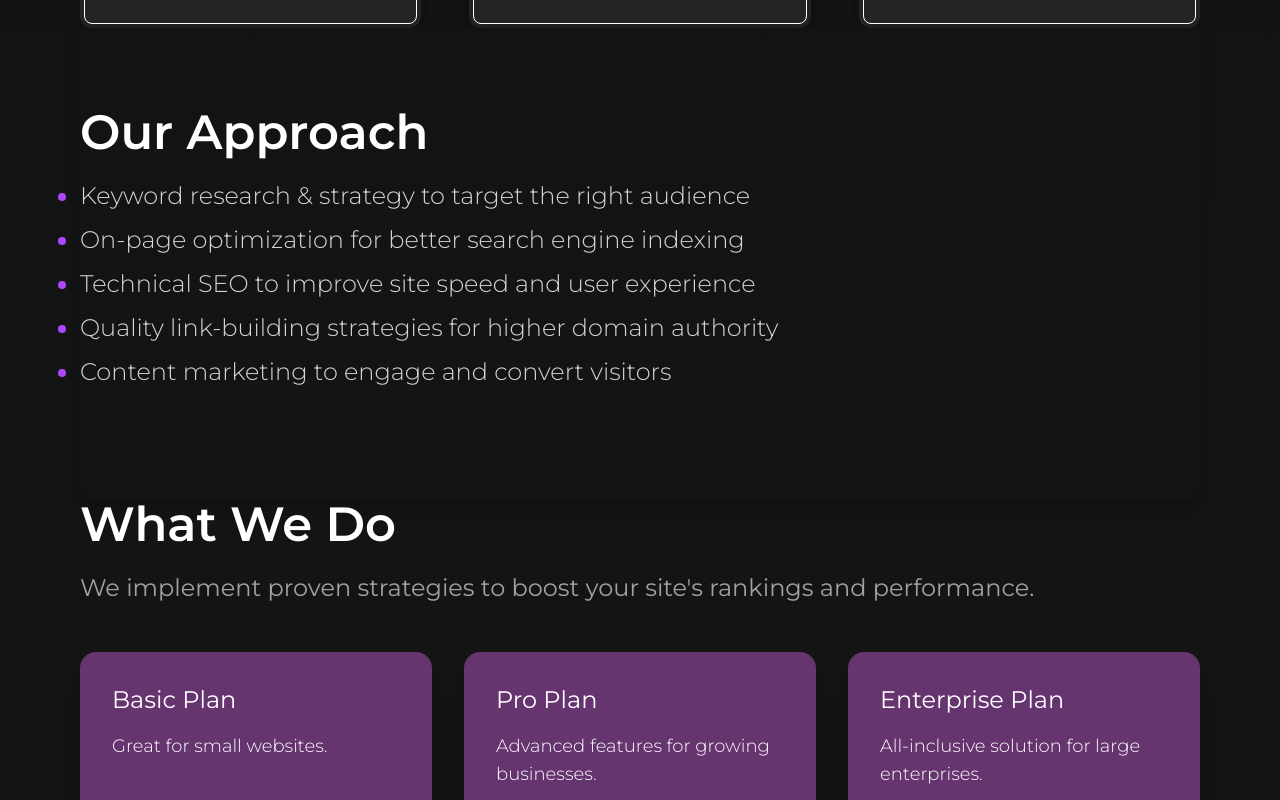
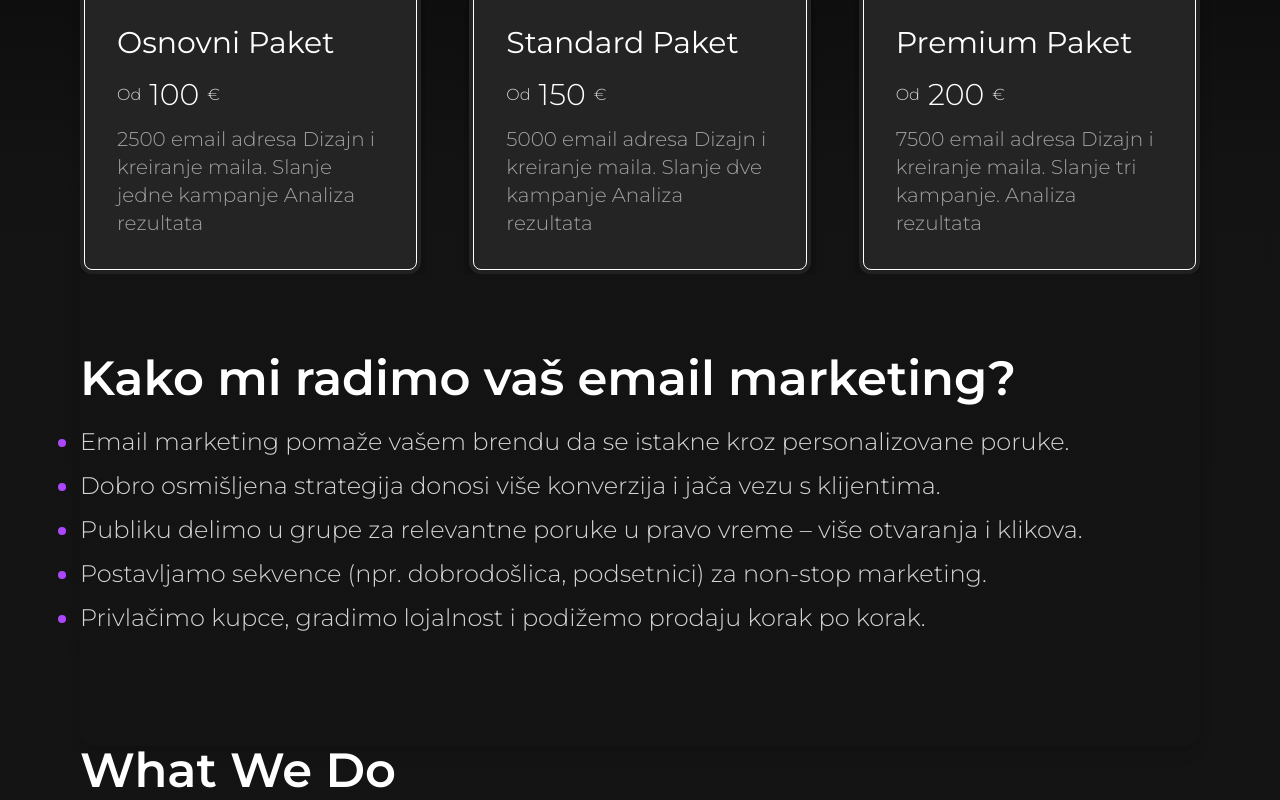
Before and after one commit to MajorskiMajda/BlackBoxEng, a Next.js app: page /email-marketing in a window 1280 px wide. Shown: the part 1200-2000 px from the top of the page. Built offline with nearby package versions, Linux system fonts and the light colour scheme.

Commit message:
ubacen kontent

```diff
--- a/src/app/data/email.json
+++ b/src/app/data/email.json
@@ -1,48 +1,48 @@
 {
     "cardContents": [
       {
-        "title": "f you",
-        "content": "This is the basic plan with essential features.",
-        "price": "99"
+        "title": "Osnovni Paket ",
+        "content": "2500 email adresa Dizajn i kreiranje maila. Slanje jedne kampanje Analiza rezultata",
+        "price": "100"
       },
       {
-        "title": "Pro Plan",
-        "content": "The pro plan includes premium features.",
-         "price": "99"
+        "title": "Standard Paket ",
+        "content": "5000 email adresa Dizajn i kreiranje maila. Slanje dve kampanje Analiza rezultata",
+         "price": "150"
       },
       {
-        "title": "Enterprise Plan",
-        "content": "The enterprise plan is for large-scale use.",
-        "price": "99"
+        "title": "Premium Paket ",
+        "content": "7500 email adresa Dizajn i kreiranje maila. Slanje tri kampanje. Analiza rezultata",
+        "price": "200"
       }
     ],
     "keyContent": [
       {
-        "title": "Basic Plan",
-        "content": "Great for small websites."
+        "title": "Postavljamo automatske sekvence",
+        "content": "Od „dobrodošli“ mejlova, preko podsetnika za napuštene korpe, do specijalnih ponuda. Vaš marketing radi non-stop, čak i dok vi spavate."
       },
       {
-        "title": "Pro Plan",
-        "content": "Advanced features for growing businesses."
+        "title": "Praćenje i unapređenje",
+        "content": "Sve merimo – koliko ljudi otvori mejl, klikne, kupi, ili se odjavi. Svake nedelje dobijate izveštaj s brojkama i našim predlozima kako da bude još bolje."
       },
       {
-        "title": "Enterprise Plan",
-        "content": "All-inclusive solution for large enterprises."
+        "title": "Segmentacija i lični pristup",
+        "content": "Znamo da nisu svi vaši klijenti isti. Zato delimo publiku na grupe i šaljemo poruke koje su im važne – baš onda kada im treba. Rezultat? Više otvaranja, više klikova, više prodaje."
       }
     ],
     "whatWeDoList": [
-      "Keyword research & strategy to target the right audience",
-      "On-page optimization for better search engine indexing",
-      "Technical SEO to improve site speed and user experience",
-      "Quality link-building strategies for higher domain authority",
-      "Content marketing to engage and convert visitors"
+      "Email marketing pomaže vašem brendu da se istakne kroz personalizovane poruke.",
+      "Dobro osmišljena strategija donosi više konverzija i jača vezu s klijentima.",
+      "Publiku delimo u grupe za relevantne poruke u pravo vreme – više otvaranja i klikova.",
+      "Postavljamo sekvence (npr. dobrodošlica, podsetnici) za non-stop marketing.",
+      "Privlačimo kupce, gradimo lojalnost i podižemo prodaju korak po korak."
     ],
     "howWeDo": {
-      "title": "How We Help Your Business aaaaaa",
-      "description": "SEO is critical for improving your visibility and driving organic traffic."
+      "title": "Zašto je email marketing važan za vaš biznis?",
+      "description": "U današnjem digitalnom svetu, gde su svi zatrpani informacijama, direktna i lična komunikacija s klijentima čini razliku između brenda koji se gubi u masi i onog koji ostavlja trag. Bez dobre strategije, email marketing može biti samo još jedan zanemaren alat. Ali kada se uradi kako treba – s pažljivo osmišljenim porukama, pravim tajmingom i jasnim ciljem – postaje vaš najjači saveznik za više prodaje, jaču povezanost s kupcima i veću prepoznatljivost."
     },
     "whatWeDo": {
-      "title": "Our Approach",
-      "description": "We implement proven strategies to boost your site's rankings and performance."
+      "title": "Kako mi radimo vaš email marketing?",
+      "description": "Ako nemate sistem za email marketing, mi ga pravimo od nule. Odabir platforme, povezivanje s vašim CRM-om ili sajtom – sve sredimo da radi kao sat. Kampanje koje pogađaju pravo u metu Svaka kampanja je prilagođena vašim klijentima. Ne šaljemo generičke poruke – kreiramo sadržaj koji privlači pažnju, budi interesovanje i vodi ka akciji. Segmentacija i lični pristup Znamo da nisu svi vaši klijenti isti. Zato delimo publiku na grupe i šaljemo poruke koje su im važne – baš onda kada im treba. Rezultat? Više otvaranja, više klikova, više prodaje. Automatizacija koja štedi vreme"
     }
   }
--- a/src/app/data/google.json
+++ b/src/app/data/google.json
@@ -1,48 +1,48 @@
 {
     "cardContents": [
       {
-        "title": "f you",
-        "content": "This is the basic plan with essential features.",
-        "price": "99"
+        "title": "Osnovni Paket",
+        "content": "Idealan je za one koji žele da započnu s Google reklamama. Uključuje 1 do 2 kampanje, uz 3 do 5 pažljivo osmišljenih oglasa. Ovaj paket podržava do 50 ključnih reči, što vam omogućava solidnu osnovu za privlačenje ciljane publike.",
+        "price": "100-200"
       },
       {
-        "title": "Pro Plan",
-        "content": "The pro plan includes premium features.",
-         "price": "99"
+        "title": "Standardni Paket",
+        "content": "Za one koji žele da prošire svoj doseg. Ovaj paket obuhvata 3 do 5 kampanja i 5 do 10 oglasa, pružajući veću fleksibilnost i vidljivost. Sa preko 100 ključnih reči, možete preciznije ciljati svoju publiku i povećati šanse za uspeh.",
+         "price": "400-500"
       },
       {
-        "title": "Enterprise Plan",
-        "content": "The enterprise plan is for large-scale use.",
-       "price": "99"
+        "title": "Premium Paket",
+        "content": "Namenjen je biznisima koji žele maksimalan uticaj. Uključuje 6 do 10 kampanja i 10 do 20 oglasa, osiguravajući snažno prisustvo na Google pretrazi. Sa više od 300 ključnih reči, ovaj paket vam omogućava da dominirate tržištem i privučete širok spektar potencijalnih klijenata.",
+       "price": "600"
       }
     ],
     "keyContent": [
       {
-        "title": "Basic Plan",
-        "content": "Great for small websites."
+        "title": "Precizno ciljanje ključnih reči",
+        "content": "Istražujemo i biramo ključne reči koje vaši kupci koriste, dodajući negativne reči da eliminišemo nepotrebne troškove i osiguramo da vaši oglasi stignu do prave publike."
       },
       {
-        "title": "Pro Plan",
-        "content": "Advanced features for growing businesses."
+        "title": "Kreiranje i optimizacija oglasa",
+        "content": "Pravim privlačne i efektne oglase, testiramo različite verzije i kontinuirano ih usavršavamo kako bi privukli više klikova i podstakli akciju."
       },
       {
-        "title": "Enterprise Plan",
-        "content": "All-inclusive solution for large enterprises."
+        "title": "Maksimizacija budžeta",
+        "content": "Podešavamo licitiranje da smanjimo cenu po kliku, a povećamo broj konverzija, čineći svaki uloženi evro što isplativijim i donoseći vam više kupaca.."
       }
     ],
     "whatWeDoList": [
-      "Keyword research & strategy to target the right audience",
-      "On-page optimization for better search engine indexing",
-      "Technical SEO to improve site speed and user experience",
-      "Quality link-building strategies for higher domain authority",
-      "Content marketing to engage and convert visitors"
+      "Kreiramo Google Ads nalog, povezujemo alate i pokrećemo kampanje koje rade besprekorno.",
+      "Pronalazimo reči koje privlače prave kupce i dodajemo negativne reči da uštedimo budžet.",
+      "Pravim privlačne oglase, testiramo verzije i usavršavamo ih za više klikova i akcije.",
+      "Analiziramo rezultate svake nedelje, podešavamo kampanje i šaljemo izveštaje s planom.",
+      "Pretvaramo reklame u investiciju koja donosi više kupaca i zarade."
     ],
     "howWeDo": {
-      "title": "How We Help Your Business aaaaaa",
-      "description": "SEO is critical for improving your visibility and driving organic traffic."
+      "title": "Zašto su Google Search reklame važne za vaš biznis?",
+      "description": "Kada neko traži ono što nudite, hoćete li biti tu da ga dočekate? Google Search reklame stavljaju vaš biznis na vrh pretrage – tamo gde ljudi donose odluke. Bez dobre strategije, lako možete potrošiti budžet na pogrešne klikove. Ali kad se uradi kako treba, ove kampanje dovode prave kupce pravo do vas – baš onda kad su spremni da kupe. Više poseta, više prodaje, bolji profit – to je snaga Google-a u pravim rukama.."
     },
     "whatWeDo": {
-      "title": "Our Approach",
-      "description": "We implement proven strategies to boost your site's rankings and performance."
+      "title": "Kako mi vodimo vaše Google Search kampanje?",
+      "description": "Nemate Google Ads nalog? Nema brige – mi sve postavljamo od nule, kreiramo vam nalog, povezujemo alate i pokrećemo kampanje koje rade besprekorno, kao dobro podmazan mehanizam. Zaranjamo u istraživanje da otkrijemo šta vaši kupci traže, birajući ključne reči koje privlače prave ljude i donose rezultate, dok negativne reči koristimo da uštedimo vaš budžet od nepotrebnih klikova. Pravim oglase koji se ističu, privlače pažnju i podstiču akciju, testirajući različite verzije kako bismo ih učinili još boljim. Pametno podešavamo licitiranje da svaki evro donese maksimum – smanjujemo cenu po kliku, a povećavamo broj kupaca ili kontakata. Svake nedelje analiziramo rezultate, unapređujemo kampanje i šaljemo vam jasne izveštaje s brojkama i planom za dalje. S nama, vaše reklame postaju pametna investicija, a ne samo trošak – pomažemo vam da doprete do pravih ljudi, privučete više klijenata i zaradite više, uz budžet koji radi za vas. Ako želite da vaš biznis zablista na Google-u i ostvari pravi uspeh, mi znamo kako da to ostvarimo."
     }
   }
--- a/src/app/data/meta.json
+++ b/src/app/data/meta.json
@@ -1,48 +1,48 @@
 {
     "cardContents": [
       {
-        "title": "f you",
-        "content": "This is the basic plan with essential features.",
-        "price": "99"
+        "title": "Osnovni Paket ",
+        "content": "3 Kampanje - Idealno za manje biznise ili one koji tek ulaze u svijet digitalnog marketinga. Ovaj paket omogućava vam da testirate različite strategije i vidite koja najbolje funkcionira za vaš brend",
+        "price": "200"
       },
       {
-        "title": "Pro Plan",
-        "content": "The pro plan includes premium features.",
-        "price": "99"
+        "title": "Standardni Paket",
+        "content": "6 Kampanja - Ovaj paket nudi veću fleksibilnost i priliku za dublju analizu performansi. Savršen je za one koji žele postepeno povećati svoj online prisustvo i postići konzistentne rezultate.",
+        "price": "400"
       },
       {
-        "title": "Enterprise Plan",
-        "content": "The enterprise plan is for large-scale use.",
-         "price": "99"
+        "title": "Premium Paket",
+        "content": "9 Kampanja - Najisplativija opcija za one koji su ozbiljni u vezi s digitalnim marketingom. Ovaj paket omogućava dugoročno planiranje i optimizaciju kampanja, što vam donosi najbolji ROI (povrat na investiciju).",
+         "price": "600"
       }
     ],
     "keyContent": [
       {
-        "title": "Basic Plan",
-        "content": "Great for small websites."
+        "title": "Veća vidljivost",
+        "content": "Vaš brend dopire do šire i relevantne publike na Facebooku, Instagramu i drugim Meta platformama."
       },
       {
-        "title": "Pro Plan",
-        "content": "Advanced features for growing businesses."
+        "title": "Više kupaca",
+        "content": "Privlačite nove klijente uz ciljane reklame koje podstiču akciju i povećavaju prodaju."
       },
       {
-        "title": "Enterprise Plan",
-        "content": "All-inclusive solution for large enterprises."
+        "title": "Rast biznisa",
+        "content": "Gradite lojalnost, jačate prepoznatljivost i ostvarujete merljive poslovne ciljeve, korak po korak."
       }
     ],
     "whatWeDoList": [
-      "Keyword research & strategy to target the right audience",
-      "On-page optimization for better search engine indexing",
-      "Technical SEO to improve site speed and user experience",
-      "Quality link-building strategies for higher domain authority",
-      "Content marketing to engage and convert visitors"
+      "Kreiramo Meta oglasni nalog, povezujemo ga s vašim sajtom ili alatima i gradimo kampanje koje rade besprekorno.",
+      "Dizajniramo vizuelno privlačne reklame s porukama koje pogađaju vašu publiku, izbegavajući generički sadržaj.",
+      "Analiziramo vašu publiku i delimo je u grupe prema interesima, ponašanju i lokaciji za maksimalni doseg pravih ljudi.",
+      "Postavljamo automatske kampanje i testiramo različite formate da otkrijemo šta donosi najbolje rezultate.",
+      "Merimo sve – klikove, angažman, konverzije – i svake nedelje vam šaljemo izveštaje s predlozima za unapređenje."
     ],
     "howWeDo": {
-      "title": "How We Help Your Business aaaaaa",
-      "description": "SEO is critical for improving your visibility and driving organic traffic."
+      "title": "Sta su Meta Reklame? ",
+      "description": "Meta reklame su plaćeni oglasi koji se prikazuju na platformama kao što su Facebook, Instagram i WhatsApp, u okviru Meta ekosistema. Omogućavaju biznisima da ciljaju specifične grupe ljudi na osnovu njihovih interesovanja, demografije, ponašanja i lokacije. Njima možete postići veću prepoznatljivost brenda, privući nove kupce, povećati prodaju ili angažovati postojeću publiku kroz personalizovane poruke, vizuelno privlačne formate i precizno targetiranje. To je moćan alat za rast u digitalnom svetu!"
     },
     "whatWeDo": {
-      "title": "Our Approach",
-      "description": "We implement proven strategies to boost your site's rankings and performance."
+      "title": "Kako ćemo vam pomoći?",
+      "description": "Mi ćemo vam pomoći da iskoristite pun potencijal Meta reklama tako što ćemo preuzeti sve ključne korake za vas. Kreiraćemo vam Meta oglasni nalog ako ga nemate, postavićemo kampanje od nule i povezati ih s vašim ciljevima. Istražićemo vašu ciljnu publiku kako bismo definisali precizne segmente – od interesa i ponašanja do lokacije – i osigurali da vaše reklame stignu do pravih ljudi. Dizajniraćemo vizuelno privlačne oglase s porukama koje pogađaju metu, testirajući različite formate da pronađemo najefikasnije rešenje. Optimizovaćemo budžet da dobijete najviše klikova, angažmana ili prodaje za uloženi novac, uz stalno praćenje rezultata. Svake nedelje dobićete izveštaj s jasnim brojkama i našim predlozima za unapređenje. S nama, vaše Meta reklame postaju snažan alat za privlačenje kupaca, jačanje brenda i povećanje profita!"
     }
   }
--- a/src/app/data/smm.json
+++ b/src/app/data/smm.json
@@ -1,48 +1,47 @@
 {
     "cardContents": [
       {
-        "title": "f you",
-        "content": "This is the basic plan with essential features.",
-        "price": "99"
+        "title": "Osnovni Paket",
+        "content": "Naš Osnovni Paket uključuje kreiranje i optimizaciju profila po potrebi, 2 objave i 2 storija nedeljno s privlačnim grafičkim dizajnom i kreativnim tekstovima, te brzo i profesionalno odgovaranje na poruke vaših pratilaca.",
+        "price": "200"
       },
       {
-        "title": "Pro Plan",
-        "content": "The pro plan includes premium features.",
-        "price": "99"
+        "title": "Standardni Paket",
+        "content": "Naš Standardni Paket uključuje kompletno kreiranje i optimizaciju profila, 3 objave i 3 storija nedeljno uz visokokvalitetan grafički dizajn i copywriting, kao i aktivno upravljanje komunikacijom s vašom publikom.",
+        "price": "400"
       },
       {
-        "title": "Enterprise Plan",
-        "content": "The enterprise plan is for large-scale use.",
-        "price": "99"
+        "title": "Premium Paket",
+        "content": "Naš Premium Paket uključuje profesionalno kreiranje i optimizaciju profila, 4 objave i 4 storija nedeljno uz vrhunski grafički dizajn i kreativne tekstove, te brzo i efikasno upravljanje komunikacijom s vašim pratiteljima.",
+        "price": "500"
       }
     ],
     "keyContent": [
       {
-        "title": "Basic Plan",
-        "content": "Great for small websites."
+        "title": "Kreiranje i optimizacija profila",
+        "content": "Vaš profil postaje vaša digitalna vizit karta, koja ostavlja snažan prvi utisak i privlači pravu publiku"
       },
       {
-        "title": "Pro Plan",
-        "content": "Advanced features for growing businesses."
+        "title": "Kreiranje kvalitetnog sadržaja",
+        "content": "Vaš sadržaj postaje nezaboravan, povećava angažman i gradi emocionalnu vezu s vašim pratiteljima."
       },
       {
-        "title": "Enterprise Plan",
-        "content": "All-inclusive solution for large enterprises."
+        "title": "Redovna objava i komunikacija",
+        "content": "Održavamo vašu prisutnost aktivnom, gradeći poverenje i lojalnost kod vaše publike, dok vi štedite vreme i fokusirate se na svoj biznis"
       }
     ],
     "whatWeDoList": [
-      "Keyword research & strategy to target the right audience",
-      "On-page optimization for better search engine indexing",
-      "Technical SEO to improve site speed and user experience",
-      "Quality link-building strategies for higher domain authority",
-      "Content marketing to engage and convert visitors"
+      "Kreiramo ili osvežavamo vaše profile da izgledaju profesionalno i privlačno.",
+      "Pravimo objave i storije s upečatljivim dizajnom i tekstovima koji pogađaju pravu emociju.",
+      "Odgovaramo na poruke umesto vas – ljubazno, brzo i na način koji gradi poverenje.",
+      "Vaši profili postaju živi kanal za privlačenje klijenata, štedite vreme, a dobijate pažnju, angažman i rast."
     ],
     "howWeDo": {
-      "title": "How We Help Your Business aaaaaa",
-      "description": "SEO is critical for improving your visibility and driving organic traffic."
+      "title": "Šta je SMM (Upravljanje Društvenim Mrežama)",
+      "description": "SMM (Social Media Management) je profesionalno upravljanje vašim nalozima na društvenim mrežama kako biste izgradili snažan online identitet, povećali angažman i ostvarili bolje rezultate za svoj brend. To uključuje kreiranje sadržaja, objavljivanje, interakciju s publikom i analizu performansi."
     },
     "whatWeDo": {
-      "title": "Our Approach",
-      "description": "We implement proven strategies to boost your site's rankings and performance."
+      "title": "Kako mi vodimo vaše društvene mreže?",
+      "description":"Mi postavljamo temelje vašeg prisustva na društvenim mrežama – kreiramo ili osvežavamo vaše profile kako bi izgledali profesionalno i privlačno, pravimo sadržaj koji se pamti kroz upečatljiv dizajn i tekstove koji pogađaju pravu emociju, objavljujemo dosledno (2, 3 ili 4 puta nedeljno) kako bismo održali ritam i angažman, brzo i ljubazno odgovaramo na poruke gradeći poverenje, a uz dodatnu uslugu kreiramo Reels koji organski povećavaju vaš domet. Sa nama, vaši profili postaju živi kanal za privlačenje klijenata, štedite vreme, a dobijate pažnju, angažman i rast – bilo da vam treba osnovna prisutnost ili puna snaga Reelsa, mi smo tu da vaš biznis zablista na društvenim mrežama."
     }
   }
--- a/src/app/email-marketing/page.tsx
+++ b/src/app/email-marketing/page.tsx
@@ -23,9 +23,9 @@ export default function MainPage() {
                 className2="test3"
                 hideImageOnMobile={false}
                 textSizeClass="lg:text-6xl text-5xl"
-                opis="Hello"
-                subH=""
-                text="Social Media Management"
+                opis=""
+                subH="Gradite jače veze s klijentima uz personalizovani email marketing i strateški osmišljen outreach koji donosi rezultate"
+                text="Email Marketing I Outreach"
                 className="lg:order-first md:order-first"
             />
             <Info
--- a/src/app/google-reklame/page.tsx
+++ b/src/app/google-reklame/page.tsx
@@ -23,9 +23,9 @@ export default function MainPage() {
                 className2="test3"
                 hideImageOnMobile={false}
                 textSizeClass="lg:text-6xl text-5xl"
-                opis="Hello"
-                subH=""
-                text="Social Media Management"
+                opis=""
+                subH="Pametne i optimizovane kampanje koje dopiru do pravih kupaca, smanjuju troškove i značajno povećavaju vaš profit"
+                text="Google Reklame"
                 className="lg:order-first md:order-first"
             />
             <Info
--- a/src/app/home/components/info.tsx
+++ b/src/app/home/components/info.tsx
@@ -35,7 +35,7 @@ const Info: React.FC<InfoProps> = ({
         </p>
 
         <Prices
-          heading="Choose Your Plan"
+          heading="Nasi Paketi Usluga"
           sectionType="prices"
           cardContents={cardContents}
         />
--- a/src/app/meta-reklame/page.tsx
+++ b/src/app/meta-reklame/page.tsx
@@ -24,9 +24,9 @@ export default function MainPage() {
                 className2="test3"
                 hideImageOnMobile={false}
                 textSizeClass="lg:text-6xl text-5xl"
-                opis="Hello"
-                subH=""
-                text="Social Media Management"
+                opis=""
+                subH="Ako ste spremni da vaš brend podignete na viši nivo, kontaktirajte nas kako bismo započeli s vašom sljedećom uspješnom kampanjom!"
+                text="Meta Reklame"
                 className="lg:order-first md:order-first"
             />
              <Info
--- a/src/app/smm/page.tsx
+++ b/src/app/smm/page.tsx
@@ -26,9 +26,9 @@ export default function MainPage() {
                 className2="test3"
                 hideImageOnMobile={false}
                 textSizeClass="lg:text-6xl text-5xl"
-                opis="Hello"
-                subH=""
-                text="Social Media Management"
+                opis=""
+                subH="Kreiramo i vodimo vaše profile na društvenim mrežama – od dizajna i objava do odgovora na poruke."
+                text="Menadzment Drustvenih Mreza"
                 className="lg:order-first md:order-first"
             />
              <Info
```
Also changed, not shown: 1 other file (tests, documents, lock files or other folders).
